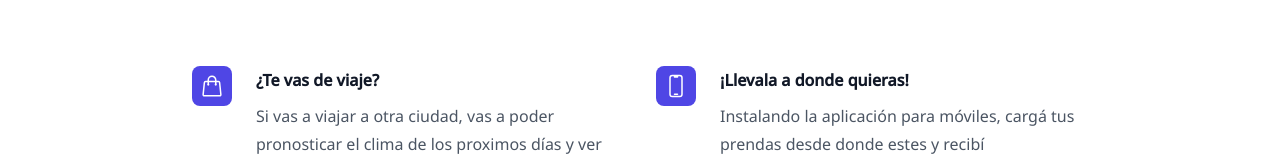
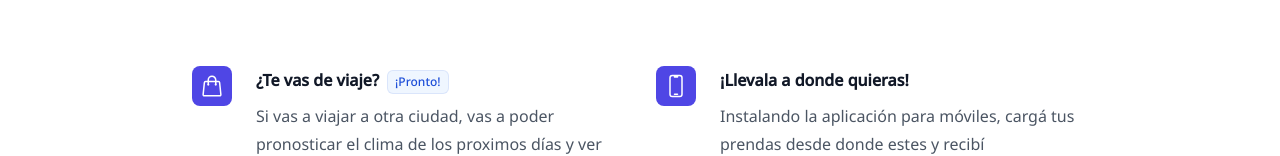
Before and after one commit to ezegatica/que-me-pongo, a Next.js app: page / in a window 1280 px wide. Shown: the part 1478-1634 px from the top of the page. Built offline with nearby package versions, Linux system fonts and the light colour scheme.

Commit message:
Poniendo el planeador de viajes en Coming Soon

```diff
--- a/app/(landing)/page.tsx
+++ b/app/(landing)/page.tsx
@@ -27,6 +27,7 @@ const features = [
   },
   {
     name: '¿Te vas de viaje?',
+    comingSoon: true,
     description:
       'Si vas a viajar a otra ciudad, vas a poder pronosticar el clima de los proximos días y ver que te conviene llevar. Así te evitas sorpresas al llegar a tu destino.',
     icon: ShoppingBagIcon
@@ -159,6 +160,11 @@ export default function LandingPage(): JSX.Element {
                       />
                     </div>
                     {feature.name}
+                    {feature?.comingSoon && (
+                      <span className="ml-2 inline-flex items-center rounded-md bg-blue-50 px-2 py-1 text-xs font-medium text-blue-700 ring-1 ring-inset ring-blue-700/10">
+                        ¡Pronto!
+                      </span>
+                    )}
                   </dt>
                   <dd className="mt-2 text-base leading-7 text-gray-600">
                     {feature.description}
--- a/package.json
+++ b/package.json
@@ -1,6 +1,6 @@
 {
   "name": "que-me-pongo",
-  "version": "0.3.3",
+  "version": "0.3.4-0",
   "private": true,
   "scripts": {
     "dev": "next dev",
```
Also changed, not shown: 1 other file (tests, documents, lock files or other folders).
